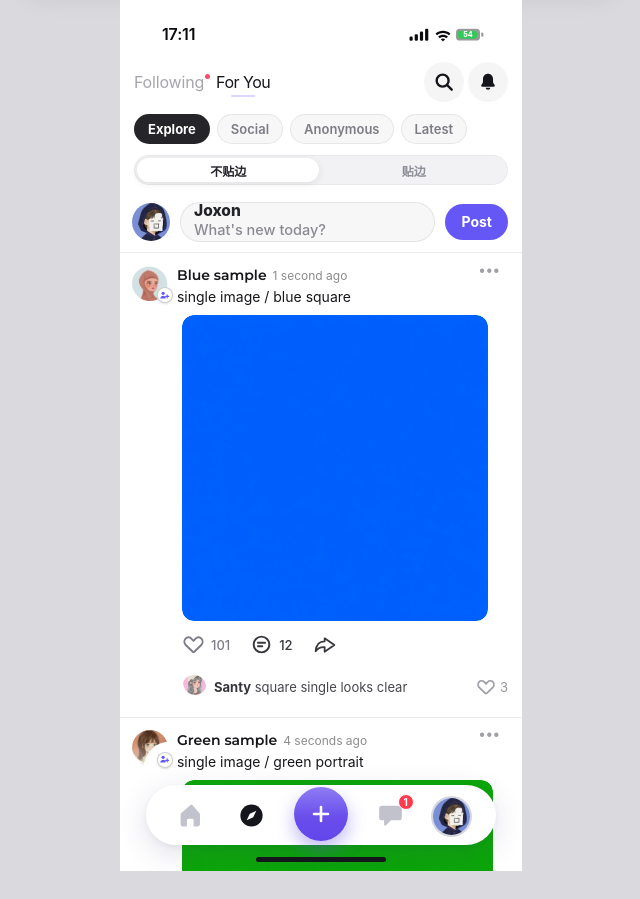
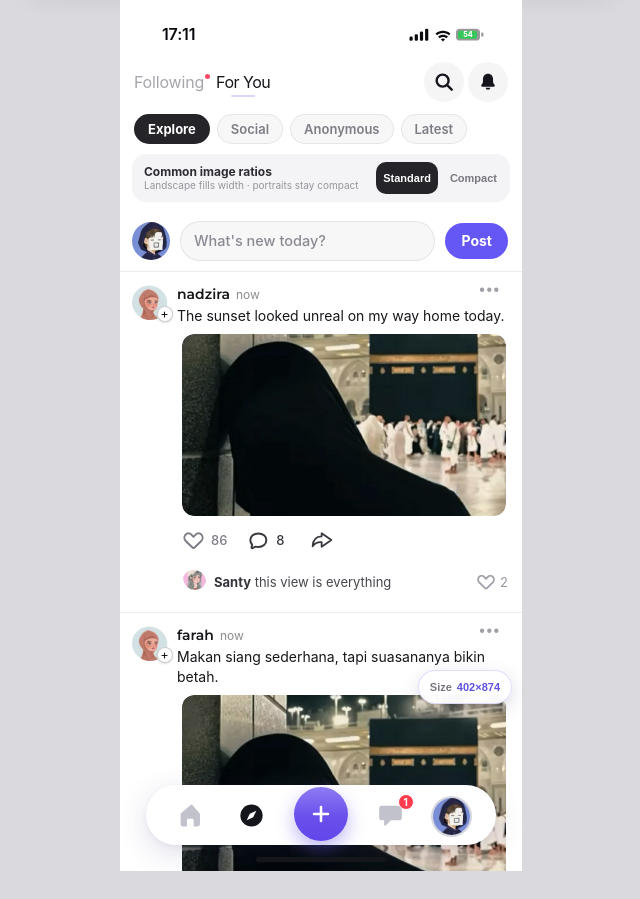
Before and after one commit to tuntunjo95-ui/explorepage, a React (Vite) app: page / in a window 1280 px wide. Both pictures are taken after a click on the element 570 px from the left and 781 px from the top of the page. Shown: the whole page, without its empty margins (319-959 px from the left). Built offline with nearby package versions, Linux system fonts and the light colour scheme; a web font is replaced by a local one.

Commit message:
refine plaza feed layout and media presentation

```diff
--- a/src/popup/screens/PlazaFeed.jsx
+++ b/src/popup/screens/PlazaFeed.jsx
@@ -67,9 +67,24 @@ function ShareIcon() {
 function ChatBubbleIcon() {
   return (
     <svg className="feed-chat-icon" width="24" height="24" viewBox="0 0 24 24" fill="none" aria-hidden="true">
-      <path d="M5.4 17.4c-1.35-1.28-2.1-3.02-2.1-4.92 0-4.06 3.6-7.18 8.48-7.18 4.92 0 8.5 3.12 8.5 7.18 0 4.08-3.58 7.18-8.5 7.18-1.02 0-1.98-.13-2.86-.4l-3.28 1.54c-.54.25-1.08-.25-.88-.8l.64-2.6Z" stroke="currentColor" strokeWidth="1.9" strokeLinecap="round" strokeLinejoin="round" />
-      <path d="M8.7 12.25h6.6M8.7 15.05h4.05" stroke="currentColor" strokeWidth="1.9" strokeLinecap="round" />
-      <circle cx="17.35" cy="7.25" r="2.35" fill="currentColor" />
+      <path d="M5.1 5.5h13.8c1.1 0 2 .9 2 2v8.1c0 1.1-.9 2-2 2H10l-4.9 3v-3H5.1c-1.1 0-2-.9-2-2V7.5c0-1.1.9-2 2-2Z" stroke="currentColor" strokeWidth="1.8" strokeLinecap="round" strokeLinejoin="round" />
+      <path d="M7.6 10.1h8.8M7.6 13.5h5.8" stroke="currentColor" strokeWidth="1.8" strokeLinecap="round" />
+    </svg>
+  )
+}
+
+function AvatarFollowPlus() {
+  return (
+    <svg className="feed-follow-plus" width="16" height="16" viewBox="0 0 24 24" fill="none" aria-hidden="true">
+      <path d="M6.5 12h11M12 6.5v11" stroke="currentColor" strokeWidth="2.35" strokeLinecap="round" />
+    </svg>
+  )
+}
+
+function AvatarFollowCheck() {
+  return (
+    <svg className="feed-follow-check" width="14" height="14" viewBox="0 0 24 24" fill="none" aria-hidden="true">
+      <path d="m6.2 12.4 3.8 3.8 7.8-8" stroke="currentColor" strokeWidth="2.45" strokeLinecap="round" strokeLinejoin="round" />
     </svg>
   )
 }
@@ -83,10 +98,10 @@ function FollowIcon({ active = false }) {
     )
   }
   return (
-    <svg width="24" height="24" viewBox="0 0 24 24" fill="#6557f5">
+    <svg width="24" height="24" viewBox="0 0 24 24" fill="currentColor">
       <circle cx="9" cy="7.2" r="3.5" />
       <path d="M2.8 18.7c.55-4.1 3.05-6.2 6.2-6.2 2.7 0 4.9 1.55 5.8 4.58.22.76-.36 1.52-1.16 1.52H4.02c-.75 0-1.32-.66-1.22-1.4Z" />
-      <path d="M17.8 10.5v6.6M14.5 13.8h6.6" stroke="#6557f5" strokeWidth="2.5" strokeLinecap="round" />
+      <path d="M17.8 10.5v6.6M14.5 13.8h6.6" stroke="currentColor" strokeWidth="2.5" strokeLinecap="round" />
     </svg>
   )
 }
@@ -94,8 +109,7 @@ function FollowIcon({ active = false }) {
 function CommentIcon() {
   return (
     <svg width="26" height="26" viewBox="0 0 24 24" fill="none" stroke="currentColor" strokeWidth="2.05" strokeLinecap="round" strokeLinejoin="round">
-      <circle cx="12" cy="12" r="8.2" />
-      <path d="M8.3 10.2h7.4M8.3 13.8h4.5" />
+      <path d="M20.2 11.7c0 4.05-3.62 7.15-8.35 7.15-1.06 0-2.06-.15-2.98-.44l-3.14 1.47c-.62.29-1.27-.28-1.04-.92l.7-2.57a6.72 6.72 0 0 1-1.89-4.69c0-4.02 3.6-7.1 8.35-7.1s8.35 3.08 8.35 7.1Z" />
     </svg>
   )
 }
@@ -108,11 +122,15 @@ function HeartIcon({ small = false }) {
   )
 }
 
+function ChevronIcon() {
+  return (
+    <svg width="16" height="16" viewBox="0 0 16 16" fill="none" aria-hidden="true">
+      <path d="m6 3.5 4.2 4.5L6 12.5" stroke="currentColor" strokeWidth="1.8" strokeLinecap="round" strokeLinejoin="round" />
+    </svg>
+  )
+}
+
 const TABS = ['Explore', 'Social', 'Anonymous', 'Latest']
-const LAYOUTS = [
-  { key: 'inset', label: '不贴边' },
-  { key: 'edge', label: '贴边' },
-]
 const SEARCH_HISTORY = ['52112691', 'Rumpita', 'coldStart']
 const HOT_TOPICS = ['textsnap', 'gabut tuh', 'K-pop', 'curhat malam']
 
@@ -143,10 +161,50 @@ const IMAGE_META = {
   [colorRed]: imageMeta(1672, 941),
 }
 
+const RATIO_DEMOS = [
+  ['16:9', 16 / 9],
+  ['4:3', 4 / 3],
+  ['1:1', 1],
+  ['4:5', 4 / 5],
+  ['3:4', 3 / 4],
+  ['2:3', 2 / 3],
+  ['9:16', 9 / 16],
+]
+
+const RATIO_DEMO_COPY = [
+  { name: 'nadzira', text: 'The sunset looked unreal on my way home today.', comment: 'this view is everything' },
+  { name: 'farah', text: 'Makan siang sederhana, tapi suasananya bikin betah.', comment: 'looks so peaceful' },
+  { name: 'alyssa', text: 'A little reminder to slow down and enjoy the moment.', comment: 'needed this today' },
+  { name: 'mai anh', text: 'Trời hôm nay đẹp quá, chỉ muốn đi dạo thật lâu.', comment: 'đẹp thật đó' },
+  { name: 'safiya', text: 'Found a quiet corner and stayed there longer than planned.', comment: 'such a calm place' },
+  { name: 'nana', text: 'Weekend mood: good music, cold drinks, no rush.', comment: 'perfect weekend' },
+  { name: 'luna', text: 'Some days feel softer when you stop trying to hurry.', comment: 'I love this feeling' },
+]
+
+const RATIO_DEMO_POSTS = RATIO_DEMOS.map(([label, mediaRatio], index) => ({
+  id: `single-ratio-${label.replace(':', '-')}`,
+  tab: 'Explore',
+  name: RATIO_DEMO_COPY[index].name,
+  time: 'now',
+  avatar: senjaAvatar,
+  photo: senjaPhoto,
+  mediaRatio,
+  ratioDemo: true,
+  text: RATIO_DEMO_COPY[index].text,
+  comments: 8 + index,
+  likes: 86 + index * 7,
+  commentName: 'Santy',
+  commentAvatar: santyAvatar,
+  comment: RATIO_DEMO_COPY[index].comment,
+  commentLikes: 2,
+}))
+
 const POSTS = [
+  ...RATIO_DEMO_POSTS,
   {
     id: 'single-blue', tab: 'Explore', name: 'Blue sample', time: '1 second ago', avatar: senjaAvatar, photo: colorBlue,
     text: 'single image / blue square',
+    tag: '#modalnekat', tagPosts: 1415,
     comments: 12, likes: 101, commentName: 'Santy', commentAvatar: santyAvatar, comment: 'square single looks clear', commentLikes: 3,
   },
   {
@@ -167,6 +225,7 @@ const POSTS = [
   {
     id: 'single-red', tab: 'Anonymous', name: 'Anonymous', time: '18 seconds ago', avatar: blueAvatar, photo: colorRed,
     text: 'single image / red wide landscape',
+    anonymousPostingCount: 21201,
     comments: 27, likes: 220, commentName: 'Anonymous', commentAvatar: dedeAvatar, comment: 'wide single checked', commentLikes: 9,
   },
   {
@@ -192,6 +251,7 @@ const POSTS = [
   {
     id: 'multi-red', tab: 'Anonymous', name: 'Anonymous', time: '50 seconds ago', avatar: blueAvatar, photo: colorRed, photos: [colorRed, colorBlue], galleryKind: 'landscape',
     text: 'multi image led by red: red + blue',
+    anonymousPostingCount: 21201,
     comments: 51, likes: 352, commentName: 'Anonymous', commentAvatar: dedeAvatar, comment: 'red first image', commentLikes: 14,
   },
   {
@@ -267,10 +327,10 @@ function MediaGallery({ post, onOpenImage }) {
   const photos = post.photos?.length ? post.photos : (post.photo ? [post.photo] : [])
   if (!photos.length) return null
   if (photos.length === 1) {
-    const ratio = IMAGE_META[photos[0]]?.ratio || 1
+    const ratio = post.mediaRatio || IMAGE_META[photos[0]]?.ratio || 1
     const singleKind = ratio < 0.9 ? 'portrait' : ratio > 1.2 ? 'landscape' : 'square'
     return (
-      <button className={`feed-photo-button single-${singleKind}`} style={{ '--media-ratio': ratio }} onClick={event => { event.stopPropagation(); onOpenImage(photos[0], post, 0) }} aria-label="View image">
+      <button className={`feed-photo-button single-${singleKind}${post.ratioDemo ? ' single-ratio-demo' : ''}`} style={{ '--media-ratio': ratio }} onClick={event => { event.stopPropagation(); onOpenImage(photos[0], post, 0) }} aria-label="View image">
         <img className="feed-photo" src={photos[0]} alt="" loading="lazy" />
       </button>
     )
@@ -328,7 +388,32 @@ function ImageViewer({ viewer, onClose, liked = false, commentCount = 0, onLike
   )
 }
 
-function FeedCard({ post, followed, liked, commentCount, onFollow, onLike, onComment, onShare, onMore, onOpenImage, onOpenDetail, detail = false, showPrompt = false }) {
+function PostContextRow({ post, onOpen }) {
+  if (post.tab === 'Anonymous') {
+    return (
+      <button className="feed-context-row anonymous-context-row" onClick={onOpen} type="button">
+        <span className="anonymous-context-avatars" aria-hidden="true">
+          <i />
+          <i />
+          <i />
+        </span>
+        <span>{post.anonymousPostingCount || 21201} users are posting anonymously</span>
+        <ChevronIcon />
+      </button>
+    )
+  }
+
+  if (!post.tag) return null
+  return (
+    <button className="feed-context-row tag-context-row" onClick={onOpen} type="button">
+      <span className="tag-context-name">{post.tag}</span>
+      <span>{post.tagPosts || 0} Posts</span>
+      <ChevronIcon />
+    </button>
+  )
+}
+
+function FeedCard({ post, followed, liked, commentCount, onFollow, onChat, onLike, onComment, onShare, onMore, onContext, onOpenImage, onOpenDetail, detail = false, showPrompt = false }) {
   const stop = handler => event => { event.stopPropagation(); handler?.(event) }
   const handleCardClick = event => {
     if (detail || event.target.closest('button, a, input, textarea')) return
@@ -343,20 +428,22 @@ function FeedCard({ post, followed, liked, commentCount, onFollow, onLike, onCom
             <div className="feed-name">{post.name}</div>
             <div className="feed-time">{post.time}</div>
           </div>
-          <button className={`feed-follow${followed ? ' chat-ready' : ''}`} onClick={stop(onFollow)} aria-label={followed ? 'Chat' : 'Follow'}>
-            {followed ? <ChatBubbleIcon /> : <FollowIcon />}
+          <button className={`feed-follow${followed ? ' followed' : ''}`} onClick={stop(onFollow)} aria-label={followed ? 'Following' : 'Follow'}>
+            {followed ? <AvatarFollowCheck /> : <AvatarFollowPlus />}
           </button>
+          {followed && <button className="feed-chat-action" onClick={stop(onChat)} aria-label="Chat">Chat</button>}
           <button className="feed-more" onClick={stop(onMore)} aria-label="More">•••</button>
         </div>
       )}
       <p className="feed-text">{post.text}</p>
       <MediaGallery post={post} onOpenImage={onOpenImage} />
+      {!detail && <PostContextRow post={post} onOpen={stop(onContext)} />}
       <div className="feed-metrics feed-metrics-buttons">
         <button className={liked ? 'liked' : ''} onClick={stop(onLike)} aria-label={liked ? 'Unlike' : 'Like'}><HeartIcon active={liked} /><span>{post.likes + (liked ? 1 : 0)}</span></button>
         <button onClick={stop(onComment)} aria-label="Comments"><CommentIcon /><span>{commentCount}</span></button>
         <button onClick={stop(onShare)} aria-label="Share"><ShareIcon /></button>
       </div>
-      {!detail && (
+      {!detail && !showPrompt && (
         <button className="feed-comment feed-comment-button" onClick={stop(onComment)}>
           <img src={post.commentAvatar} alt={post.commentName} />
           <span><b>{post.commentName}</b> {post.comment}</span>
@@ -368,16 +455,6 @@ function FeedCard({ post, followed, liked, commentCount, onFollow, onLike, onCom
   )
 }
 
-
-function PlazaLayoutSwitch({ layout, onChange }) {
-  return (
-    <div className="plaza-layout-switch" role="group" aria-label="Layout version">
-      {LAYOUTS.map(item => (
-        <button key={item.key} className={layout === item.key ? 'on' : ''} onClick={() => onChange(item.key)} type="button">{item.label}</button>
-      ))}
-    </div>
-  )
-}
 
 function PlazaComposer({ nav }) {
   const openComposer = () => nav('post')
@@ -392,7 +469,6 @@ function PlazaComposer({ nav }) {
     <div className="plaza-composer" role="button" tabIndex={0} onClick={openComposer} onKeyDown={handleKeyDown}>
       <img src={meNav} alt="Joxon" />
       <div className="plaza-composer-field">
-        <b>Joxon</b>
         <span>What's new today?</span>
       </div>
       <button className="plaza-composer-post" type="button" onClick={event => { event.stopPropagation(); openComposer() }}>Post</button>
@@ -437,8 +513,8 @@ function CommentDetail({ post, comments, draft, setDraft, onBack, followed, like
       <header className="comment-detail-top">
         <button className="comment-back-hit" aria-label="Back" onClick={onBack}>←</button>
         <img src={post.avatar} alt={post.name} />
-        <div><b>{post.name}</b><span>{post.time}</span></div>
-        <button className={`feed-follow${followed ? ' chat-ready' : ''}`} onClick={onFollow} aria-label={followed ? 'Chat' : 'Follow'}>{followed ? <ChatBubbleIcon /> : <FollowIcon />}</button>
+        <div className="comment-detail-identity"><b>{post.name}</b><span className="comment-detail-time">{post.time}</span></div>
+        <button className={`feed-follow${followed ? ' chat-ready' : ''}`} onClick={onFollow} aria-label={followed ? 'Chat' : 'Follow'}>{followed ? <ChatBubbleIcon /> : <AvatarFollowPlus />}</button>
         <button className="feed-more" onClick={onMore} aria-label="More">•••</button>
       </header>
       <div className="comment-detail-scroll">
@@ -480,9 +556,10 @@ function CommentDetail({ post, comments, draft, setDraft, onBack, followed, like
   )
 }
 
-export default function PlazaFeed({ nav }) {
+export default function PlazaFeed({ nav, devicePreset, devicePresets = [], onDeviceChange = () => {} }) {
   const [tab, setTab] = useState('Explore')
-  const [layout, setLayout] = useState(() => new URLSearchParams(window.location.search).get('layout') === 'edge' ? 'edge' : 'inset')
+  const [deviceMenuOpen, setDeviceMenuOpen] = useState(false)
+  const [portrait45Mode, setPortrait45Mode] = useState('current')
   const [queryOpen, setQueryOpen] = useState(false)
   const [query, setQuery] = useState('')
   const [notice, setNotice] = useState(null)
@@ -505,7 +582,7 @@ export default function PlazaFeed({ nav }) {
     const normalized = query.trim().toLowerCase()
     return POSTS.filter(post => {
       const inTab = tab === 'Explore' || post.tab === tab
-      const inSearch = !normalized || `${post.name} ${post.text} ${post.commentName}`.toLowerCase().includes(normalized)
+      const inSearch = !normalized || `${post.name} ${post.text} ${post.commentName} ${post.tag || ''}`.toLowerCase().includes(normalized)
       return inTab && inSearch
     })
   }, [tab, query])
@@ -524,12 +601,6 @@ export default function PlazaFeed({ nav }) {
   const openDetail = post => { setDetailPost(post); setDraft(''); window.history.pushState({ plazaDetail: post.id }, '', window.location.href) }
   const openImage = (src, post, index = 0) => setImageViewer({ src, post, index, photos: post?.photos?.length ? post.photos : (post?.photo ? [post.photo] : [src]) })
   const pickSearch = text => { setQuery(text); setQueryOpen(false); setTab('Explore') }
-  const changeLayout = next => {
-    setLayout(next)
-    const url = new URL(window.location.href)
-    url.searchParams.set('layout', next)
-    window.history.replaceState(window.history.state, '', url)
-  }
   const sendComment = () => {
     const text = draft.trim()
     if (!text || !detailPost) return
@@ -634,7 +705,7 @@ export default function PlazaFeed({ nav }) {
   }
 
   return (
-    <div className={`screen plaza-screen plaza-${layout}-mode${tab === 'Anonymous' ? ' anonymous-mode' : ''}`} style={tab === 'Anonymous' ? { '--anon-bg': `url(${anonymousStarfield})` } : undefined}>
+    <div className={`screen plaza-screen plaza-inset-mode${portrait45Mode === 'fixed' ? ' portrait-45-fixed' : ''}${tab === 'Anonymous' ? ' anonymous-mode' : ''}`} style={tab === 'Anonymous' ? { '--anon-bg': `url(${anonymousStarfield})` } : undefined}>
       <StatusBar time="17:11" battery={54} />
       <div className="plaza-scroll" ref={scrollRef} onScroll={handlePlazaScroll}>
         <header className="plaza-header">
@@ -654,7 +725,13 @@ export default function PlazaFeed({ nav }) {
           ))}
         </div>
 
-        <PlazaLayoutSwitch layout={layout} onChange={changeLayout} />
+        {tab === 'Explore' && (
+          <div className="portrait-45-demo-switch" role="group" aria-label="Single-image size comparison">
+            <div><b>Common image ratios</b><span>Landscape fills width · portraits stay compact</span></div>
+            <button className={portrait45Mode === 'current' ? 'on' : ''} onClick={() => setPortrait45Mode('current')} type="button">Standard</button>
+            <button className={portrait45Mode === 'fixed' ? 'on' : ''} onClick={() => setPortrait45Mode('fixed')} type="button">Compact</button>
+          </div>
+        )}
 
         {tab === 'Anonymous' && <AnonymousBanner />}
         {tab === 'Explore' && <PlazaComposer nav={nav} />}
@@ -667,11 +744,21 @@ export default function PlazaFeed({ nav }) {
               followed={followed.has(post.id)}
               liked={liked.has(post.id)}
               commentCount={countComments(post)}
-              onFollow={() => followed.has(post.id) ? nav('chat', post.id) : toggleSet(setFollowed, post.id)}
+              onFollow={() => toggleSet(setFollowed, post.id)}
+              onChat={() => nav('chat', post.id)}
               onLike={() => toggleSet(setLiked, post.id)}
               onComment={() => openDetail(post)}
               onShare={() => { toggleSet(setSaved, post.id); flash('Shared to your vibe board') }}
               onMore={() => { toggleSet(setSaved, post.id); flash(saved.has(post.id) ? 'Removed from saved' : 'Saved this post') }}
+              onContext={() => {
+                if (post.tab === 'Anonymous') {
+                  setTab('Anonymous')
+                  flash('Opened anonymous plaza')
+                } else if (post.tag) {
+                  setQuery(post.tag.replace(/^#/, ''))
+                  flash(`Opened ${post.tag}`)
+                }
+              }}
               onOpenImage={openImage}
               onOpenDetail={() => openDetail(post)}
               showPrompt={visiblePromptId === post.id}
@@ -684,6 +771,25 @@ export default function PlazaFeed({ nav }) {
       {queryOpen && <SearchDrawer query={query} setQuery={setQuery} onClose={() => setQueryOpen(false)} onPick={pickSearch} />}
       <ImageViewer viewer={imageViewer} onClose={() => setImageViewer(null)} liked={imageViewer?.post ? liked.has(imageViewer.post.id) : false} commentCount={imageViewer?.post ? countComments(imageViewer.post) : 0} onLike={() => imageViewer?.post && toggleSet(setLiked, imageViewer.post.id)} onShare={() => imageViewer?.post && (toggleSet(setSaved, imageViewer.post.id), flash('Shared to your vibe board'))} draft={draft} setDraft={setDraft} onSend={sendComment} />
       {notice && <div className="plaza-toast">{notice}</div>}
+      {deviceMenuOpen && (
+        <div className="plaza-device-menu" role="dialog" aria-label="Choose preview screen size">
+          <div className="plaza-device-menu-title">Preview screen size</div>
+          {devicePresets.map(item => (
+            <button
+              key={item.key}
+              className={devicePreset?.key === item.key ? 'on' : ''}
+              onClick={() => { onDeviceChange(item); setDeviceMenuOpen(false) }}
+              type="button"
+            >
+              <span>{item.label}</span>
+              <b>{item.width}×{item.height}</b>
+            </button>
+          ))}
+        </div>
+      )}
+      <button className="plaza-device-trigger" onClick={() => setDeviceMenuOpen(open => !open)} type="button" aria-expanded={deviceMenuOpen}>
+        <span>Size</span>{devicePreset?.width}×{devicePreset?.height}
+      </button>
       <button className={`plaza-compose-fab${immersive ? ' show' : ''}`} onClick={() => nav('post')} aria-label="Create post">+</button>
       <div className={`plaza-bottom-shell${immersive ? ' hidden' : ''}`}>
         <BottomNav active="plaza" nav={nav} />
```
